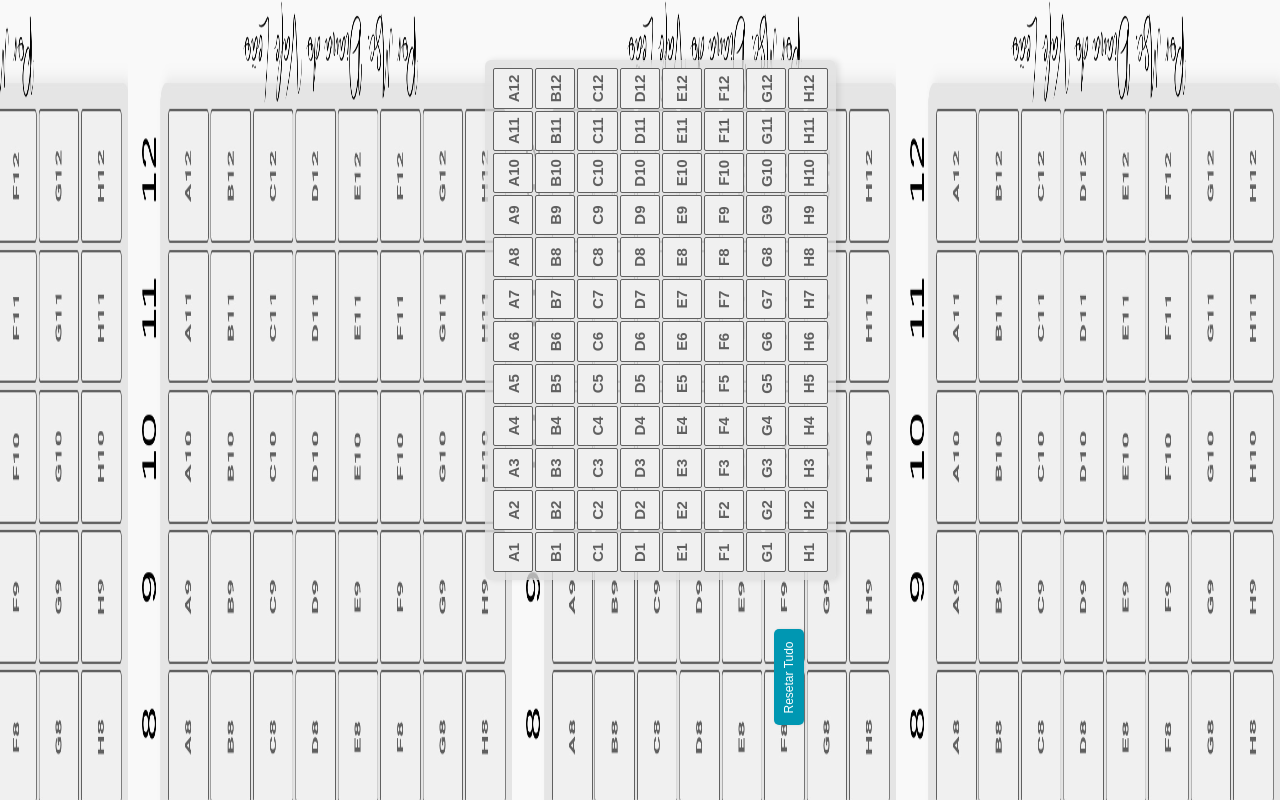
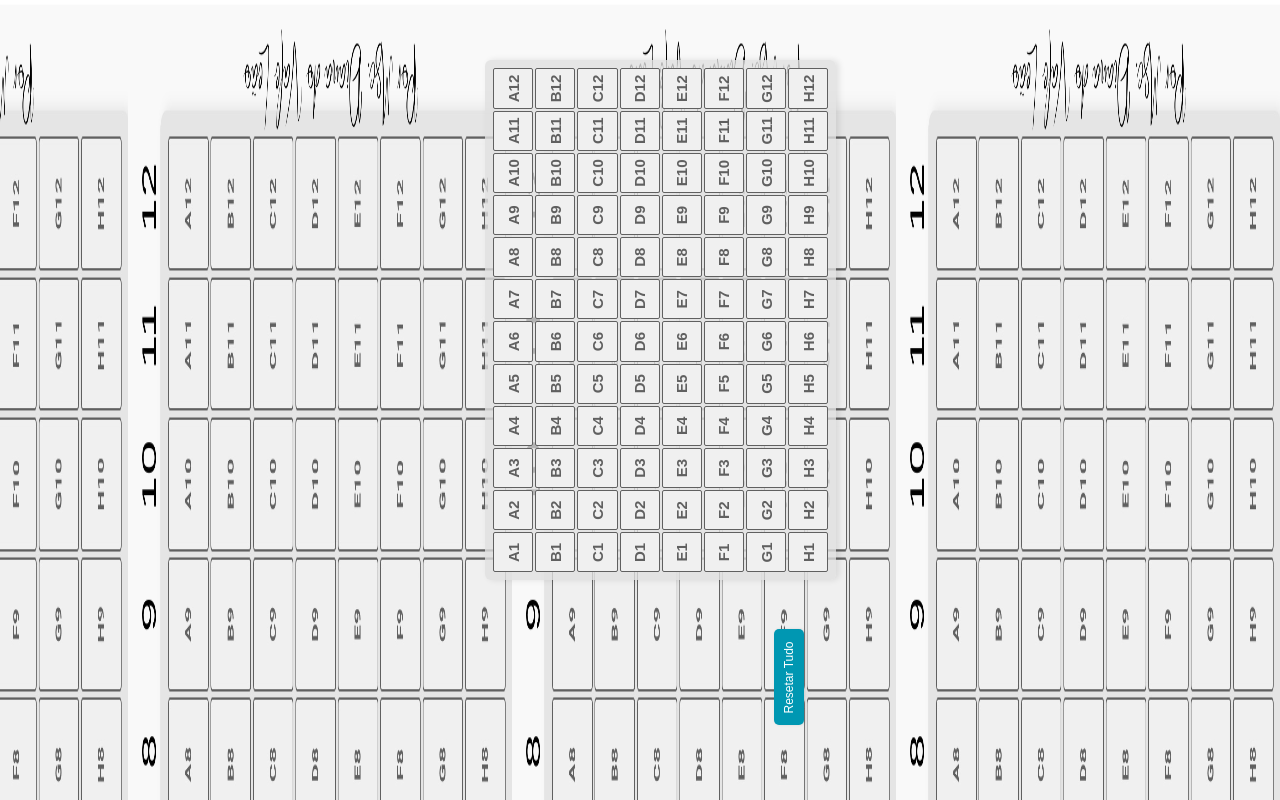
Before and after one commit to dianadovale56/Guia-do-pipetador, a plain HTML site: page index.html in a window 1280 px wide. Drawn offline with Linux system fonts and the light colour scheme.

Commit message:
Update index.html

```diff
--- a/index.html
+++ b/index.html
@@ -28,7 +28,7 @@
       margin-left: -50vh;
       background-image: url('fundo.png');
       background-size: 48vh 215vw;
-      background-position: right -89%;
+      background-position: right -90%;
     }
 
     .main-container {
```
